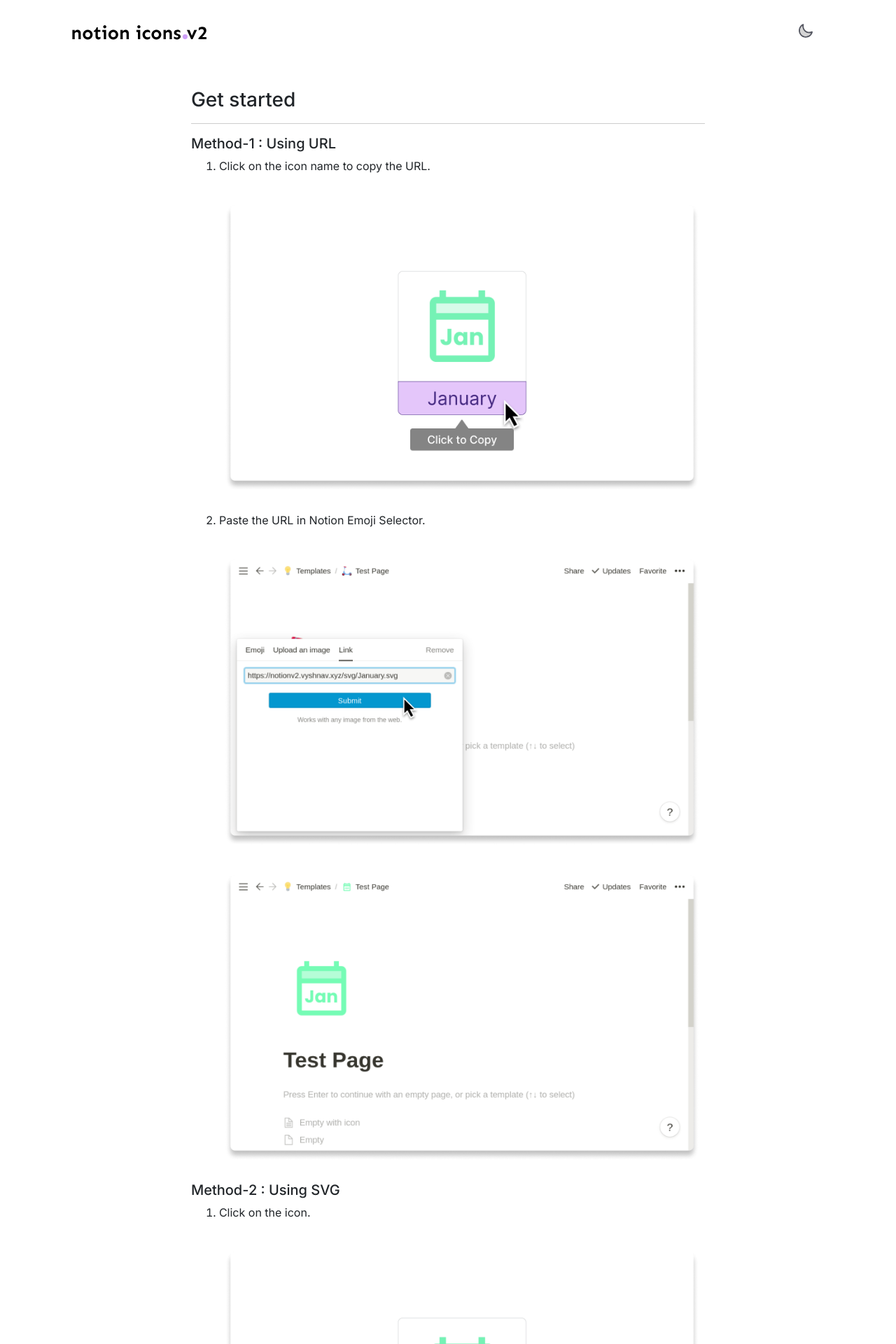
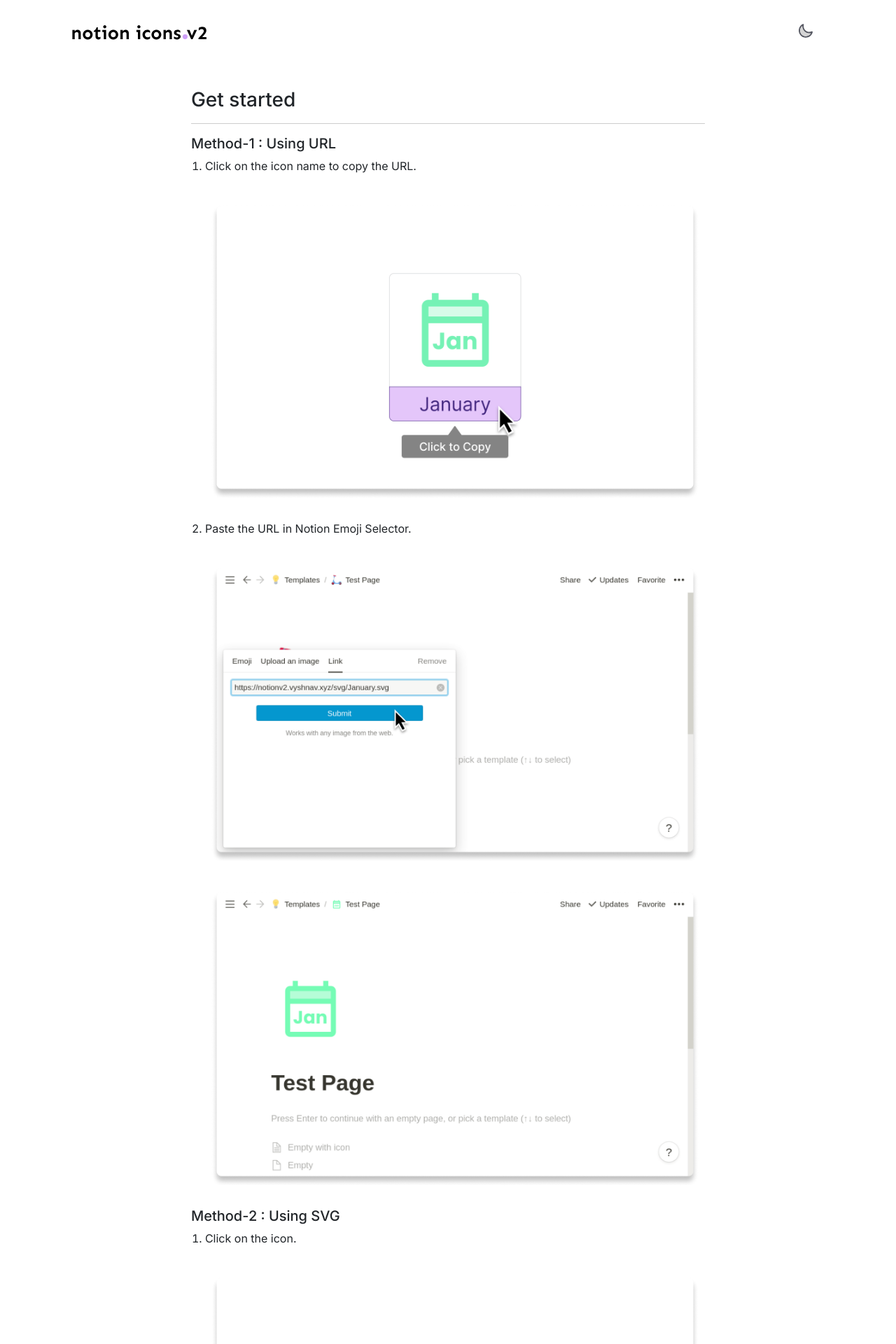
Before and after one commit to Vyshnav2255/notion-icons, a Jekyll site: the page built from Get started.md, in a window 1280 px wide. Shown: the top 1920 px of the page at 70% size. Built offline with Jekyll 4.4.1, drawn with Linux system fonts in a browser that asks for light colours.

Commit message:
Tweaks and Improvements

```diff
--- a/_config.yml
+++ b/_config.yml
@@ -10,7 +10,6 @@
 ### Author Info ###
 author:
   name              : Vyshnav Gangadharan
-  website           : vyshnav.xyz
   twitter           : vyshnav_xyz
   dribbble          : vyshnav_
   github            : Vyshnav2255
--- a/_includes/search.html
+++ b/_includes/search.html
@@ -1,4 +1,4 @@
-<div class="input-group mt-5 px-3">
+<div class="input-group px-3">
   <input id="search-input" type="text" class="form-control search-box" placeholder="Search Icons, Tags..">
   <div class="input-group-append">
     <span class="btn" style="margin-left: 0 !important; border-radius: 0 .25rem .25rem 0">
--- a/_includes/tags.html
+++ b/_includes/tags.html
@@ -37,7 +37,7 @@
 
   clipboard.on('success', function (e) {
     console.log(e);
-    $(e.trigger).text("Copied!");
+    $(e.trigger).text("✅ Copied!");
     e.clearSelection();
     setTimeout(function() {
     $(e.trigger).text("Copy");
--- a/_sass/_articles.scss
+++ b/_sass/_articles.scss
@@ -105,4 +105,14 @@
             background-color: $light;
         }
     }
+
+    ul{
+        padding-left: 20px;
+        margin-bottom: 1.5rem;
+    }
+
+    ol{
+        padding-left: 20px;
+        margin-bottom: 1rem;
+    }
 }
--- a/index.html
+++ b/index.html
@@ -27,7 +27,7 @@
 
     clipboard.on('success', function (e) {
       console.log(e);
-      $(e.trigger).text("Copied!");
+      $(e.trigger).text("✅ Copied!");
       e.clearSelection();
       setTimeout(function() {
       $(e.trigger).text("Copy");
```
Also changed, not shown: _includes/intro.html (+1 -7 lines), images/6.png.
